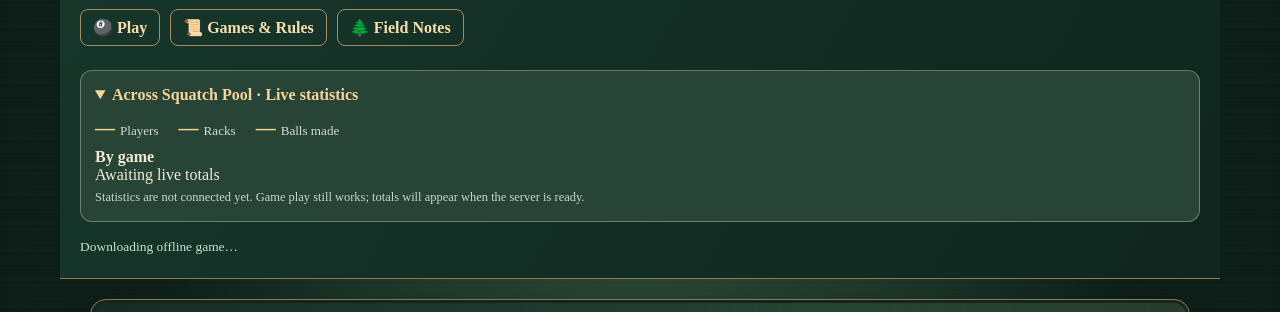
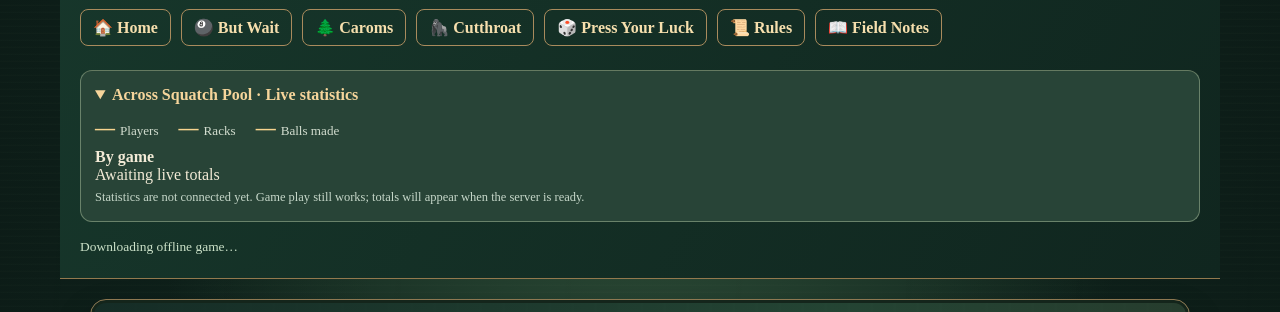
Before and after one commit to subiki/squatchpool, a website: page archive.html in a window 1280 px wide. Shown: the part 134-446 px from the top of the page. Drawn offline with Linux system fonts and the light colour scheme; no server answers.

Commit message:
feat(nav): consistent direct game navigation on archive.html

```diff
--- a/archive.html
+++ b/archive.html
@@ -1,7 +1,7 @@
 <!doctype html><html lang="en"><head><meta charset="utf-8"><meta name="viewport" content="width=device-width,initial-scale=1"><title>Squatch Pool · Original Universe</title><link rel="stylesheet" href="./src/world.css"><style>header,main{max-width:1100px;margin:auto;padding:20px}header{border-bottom:1px solid #796d4f}section{margin:22px 0;padding:25px;background:linear-gradient(150deg,#294434,#172e24);border:1px solid #897351;border-radius:14px;box-shadow:inset 0 0 0 2px #14291f}section h2{font-family:Georgia,serif;color:#f4d394;font-size:1.8rem}pre{font:inherit;white-space:pre-wrap;overflow-wrap:anywhere;line-height:1.8;color:#f2e9d6;max-width:90ch}summary{cursor:pointer;font-weight:900;color:#f3d08c;padding:12px 0}summary:hover{color:#fff0c6}.note{border-left:4px solid #efc783;padding:16px 20px;background:#3c4230;margin:20px 0}details[open]{border-top:1px solid #657a61;margin-top:12px}details[open] pre{border-top:1px solid #657a61;padding-top:16px}@media(max-width:600px){section{padding:15px}}</style><link rel="stylesheet" href="./src/shared-header.css"><link rel="manifest" href="/manifest.webmanifest"><script type="module" src="/src/pwa.js"></script></head><body><header class="squatch-unified-header">
 <div class="squatch-brand-row"><div class="brand-mark" aria-hidden="true">♠</div><div><p class="eyebrow">The 4T's · Somewhere in the Cascades</p><h1>SQUATCH <span>POOL</span></h1></div></div>
 <div class="squatch-release" aria-label="Version and deployment"><span class="prototype">FIRST BREAK / v0.1</span><span>LAST DEPLOYED <time id="deployment-time">Unavailable</time></span><span id="deployment-note">Deployment metadata not loaded</span></div>
-<nav class="squatch-header-nav" aria-label="Explore Squatch Pool"><a href="./" >🎱 Play</a><a href="./rules.html" >📜 Games &amp; Rules</a><a href="./archive.html" aria-current="page">🌲 Field Notes</a></nav>
+<nav class="squatch-header-nav" aria-label="Explore Squatch Pool"><a href="/">🏠 Home</a><a href="/but-wait.html">🎱 But Wait</a><a href="/caroms.html">🌲 Caroms</a><a href="/cutthroat.html">🦍 Cutthroat</a><a href="/press-your-luck.html">🎲 Press Your Luck</a><a href="/rules.html">📜 Rules</a><a href="/archive.html" aria-current="page">📖 Field Notes</a></nav>
 <details class="squatch-header-stats" open><summary>Across Squatch Pool · Live statistics</summary>
 <div class="squatch-stat-numbers" aria-label="Site-wide statistics"><div class="stat"><strong id="site-stats-players">—</strong><span>Players</span></div><div class="stat"><strong id="site-stats-racks">—</strong><span>Racks</span></div><div class="stat"><strong id="site-stats-balls">—</strong><span>Balls made</span></div></div>
 <div class="stats-breakdown"><strong>By game</strong><div id="site-stats-breakdown">Awaiting live totals</div></div>
```
